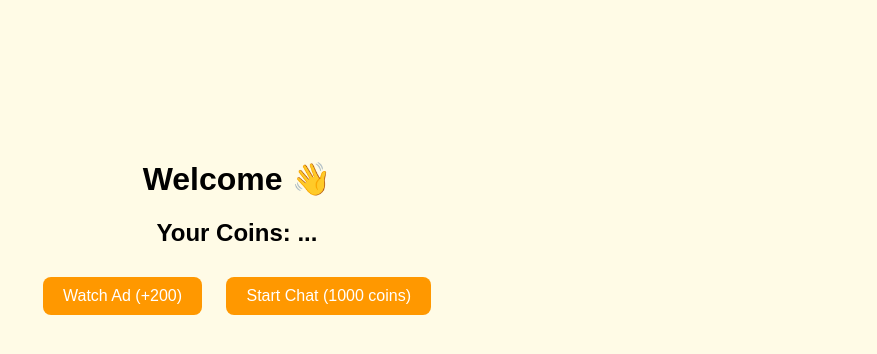
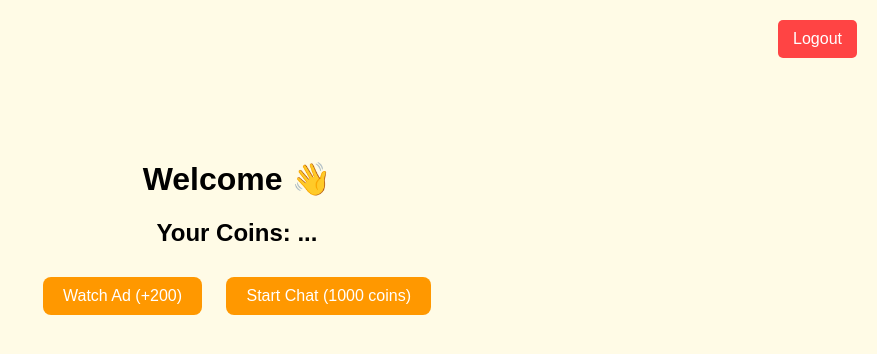
Before and after one commit to CVAKI/talkspirit, a plain HTML site: page dashboard.html in a window 1280 px wide. Shown: the whole page, without its empty margins (403-1280 px from the left). Drawn offline with Linux system fonts and the light colour scheme; no server answers.

Commit message:
dashboard.html

```diff
--- a/dashboard.html
+++ b/dashboard.html
@@ -9,6 +9,10 @@
   <div class="center">
     <h1>Welcome 👋</h1>
     <h2>Your Coins: <span id="coinCount">...</span></h2>
+    <button id="logoutBtn" style="position:fixed; top:10px; right:10px; padding:10px 15px; background:#ff4444; color:white; border:none; border-radius:5px; cursor:pointer;">
+  Logout
+</button>
+
     <button onclick="window.location.href='earn.html'">Watch Ad (+200)</button>
     <button id="startChatBtn">Start Chat (1000 coins)</button>
   </div>
```
